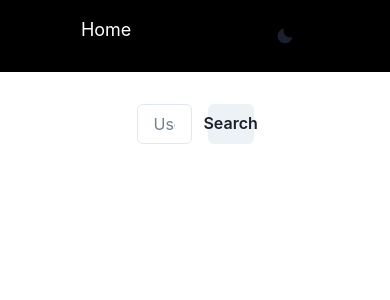
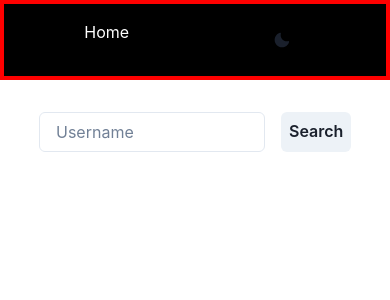
Before and after one commit to gkomsai/Github-user-search, a React (Create React App) app: page / in a window 390 px wide. Shown: the top 300 px of the page. Built offline with nearby package versions, Linux system fonts and the light colour scheme.

Commit message:
Home page made responsive

```diff
--- a/src/App.css
+++ b/src/App.css
@@ -1,3 +1,10 @@
+*{
+  margin: 0;
+  padding: 0;
+  box-sizing: border-box;
+
+}
+
 .imgBox {
   overflow: hidden;
   display: flex;
--- a/src/App.js
+++ b/src/App.js
@@ -1,3 +1,4 @@
+import { Box } from "@chakra-ui/react";
 import "./App.css";
 import Navbar from "./components/Navbar";
 import AllRoutes from "./routes/AllRoutes.jsx";
@@ -5,10 +6,10 @@ import AllRoutes from "./routes/AllRoutes.jsx";
 
 function App() {
   return (
-    <div className="App">
+    <Box w="100%">
       <Navbar />
       <AllRoutes />
-    </div>
+    </Box>
   );
 }
 
--- /dev/null
+++ b/src/components/Error.jsx
@@ -0,0 +1,12 @@
+import { Container, Image } from '@chakra-ui/react'
+import React from 'react'
+
+const Error = () => {
+  return (
+    <Container maxW={"40%"} m="2rem auto">
+    <Image src="images/loading.gif" />
+</Container>
+  )
+}
+
+export default Error
--- /dev/null
+++ b/src/components/Loading.jsx
@@ -0,0 +1,17 @@
+import { CircularProgress, Container } from "@chakra-ui/react";
+import React from "react";
+
+const Loading = () => {
+  return (
+    <Container maxW={"40%"} m="2rem auto">
+      <CircularProgress
+        isIndeterminate
+        color="green.300"
+        value={50}
+        size="120px"
+      />
+    </Container>
+  );
+};
+
+export default Loading;
--- a/src/components/Navbar.jsx
+++ b/src/components/Navbar.jsx
@@ -6,12 +6,15 @@ import { MoonIcon, SunIcon } from "@chakra-ui/icons";
 const Navbar = () => {
   const { colorMode, toggleColorMode } = useColorMode();
   return (
-    <Flex
-      padding={4}
-      fontSize="large"
+    <Box
+      display={"flex"}
       color={"white"}
       bg="black"
       justifyContent={"space-around"}
+      w="100vw"
+      padding={4}
+      m="auto"
+      border={"4px solid red"}
     >
       <Box>
         {" "}
@@ -22,7 +25,7 @@ const Navbar = () => {
           {colorMode === "light" ? <MoonIcon /> : <SunIcon />}
         </Button>
       </Box>
-    </Flex>
+    </Box>
   );
 };
 
--- a/src/components/RepoComponent.jsx
+++ b/src/components/RepoComponent.jsx
@@ -28,12 +28,10 @@ const RepoComponent = ({
           minHeight="200px"
           minW={"500px"}
         >
-          <Avatar   size="lg" name={login} src={avatar_url} />
+          <Avatar size="lg" name={login} src={avatar_url} />
           <Flex direction={"column"} gap="4" justifyContent="flex-start">
-            <Text fontWeight="bold">
-              {name}
-            </Text>
-            <Text>{description}</Text>
+            <Text fontWeight="bold">{name}</Text>
+            <Text noOfLines={4} >{description}</Text>
           </Flex>
         </Flex>
       </Link>
--- a/src/components/SingleRepoDetails.jsx
+++ b/src/components/SingleRepoDetails.jsx
@@ -6,7 +6,6 @@ const SingleRepoDetails = () => {
   const singleRepoData = getItemFromLocal("singleRepo");
   const {
     owner: { avatar_url },
-    created_at,
     name,
     topics,
     full_name,
--- a/src/index.css
+++ /dev/null
@@ -1,13 +0,0 @@
-body {
-  margin: 0;
-  font-family: -apple-system, BlinkMacSystemFont, 'Segoe UI', 'Roboto', 'Oxygen',
-    'Ubuntu', 'Cantarell', 'Fira Sans', 'Droid Sans', 'Helvetica Neue',
-    sans-serif;
-  -webkit-font-smoothing: antialiased;
-  -moz-osx-font-smoothing: grayscale;
-}
-
-code {
-  font-family: source-code-pro, Menlo, Monaco, Consolas, 'Courier New',
-    monospace;
-}
--- a/src/index.js
+++ b/src/index.js
@@ -1,6 +1,5 @@
 import React from "react";
 import ReactDOM from "react-dom/client";
-import "./index.css";
 import App from "./App";
 import reportWebVitals from "./reportWebVitals";
 import { ChakraProvider } from "@chakra-ui/react";
--- a/src/pages/Followers.jsx
+++ b/src/pages/Followers.jsx
@@ -1,4 +1,4 @@
-import { Heading, SimpleGrid } from "@chakra-ui/react";
+import { Box, Heading, SimpleGrid } from "@chakra-ui/react";
 import React from "react";
 import { useSelector } from "react-redux";
 import FollowersCard from "../components/FollowersCard";
@@ -8,14 +8,14 @@ const Followers = () => {
   const followersData = useSelector((store) => store.followersData);
 
   return (
-    <>
+    <Box>
         <Heading m="1rem" textAlign={"center"}>Followers</Heading>
       <SimpleGrid columns={[1, 2, 3]} >
         {followersData?.map((el) => (
           <FollowersCard key={el.id} data={el} />
         ))}
       </SimpleGrid>
-    </>
+    </Box>
   );
 };
 
--- a/src/pages/Home.jsx
+++ b/src/pages/Home.jsx
@@ -5,12 +5,15 @@ import {
   CircularProgress,
   Flex,
   Input,
+  Show,
   SimpleGrid,
   Text,
 } from "@chakra-ui/react";
 import React, { useState } from "react";
 import { useDispatch, useSelector } from "react-redux";
 import { Link } from "react-router-dom";
+import Error from "../components/Error";
+import Loading from "../components/Loading";
 import RepoComponent from "../components/RepoComponent";
 import { clearResult, getUserData } from "../redux/action";
 
@@ -25,27 +28,23 @@ export const Home = () => {
   };
   const handleKeyPress = (event) => {
     if (event.key === "Enter") {
-      // console.log("enter press here! ");
       dispatch(getUserData(username));
+      setUsername("");
     }
   };
 
-  if (isLoading) {
-    return (
-      <CircularProgress
-        isIndeterminate
-        color="green.300"
-        value={50}
-        size="120px"
-      />
-    );
-  }
-  if (isError) {
-    return <Box>...error</Box>;
-  }
-  return (
-    <>
-      <Flex w="30%" gap={4} m="2rem auto">
+  return isLoading ? (
+    <Loading />
+  ) : isError ? (
+    <Error />
+  ) : (
+    <Box>
+      <Flex
+        width={["80%", "60%", "40%", "30%"]}
+        overflow={"hidden"}
+        gap={4}
+        m="2rem auto"
+      >
         <Input
           onKeyPress={handleKeyPress}
           onChange={(e) => {
@@ -59,12 +58,12 @@ export const Home = () => {
       </Flex>
       {repoData.length > 0 ? (
         <Flex
-          w={["80%", "60%"]}
-          gap={20}
+          w={["80%", "60%", "60%", "50%", "40%"]}
+          gap={[10, 10, 7, 10]}
           m="2rem auto"
           boxShadow={"dark-lg"}
           padding={4}
-          fontSize="large"
+          fontSize={{ base: "md" }}
           alignItems={"center"}
         >
           <Avatar
@@ -76,10 +75,16 @@ export const Home = () => {
           <Text color={"blue"} fontWeight="bold">
             {repoData[0]?.owner.login}
           </Text>
-          <Button bg="green" color={"white"}>
+          <Button
+            bg="green"
+            fontSize={{ base: "sm", md: "sm" }}
+            color={"white"}
+          >
             <Link to={"/followers"}>Followers </Link>{" "}
           </Button>
+          <Show above="md">
             <Button
+              fontSize={{ base: "sm", md: "md" }}
               bg="green"
               color={"white"}
               onClick={() => {
@@ -88,16 +93,17 @@ export const Home = () => {
             >
               Clear Results
             </Button>
+          </Show>
         </Flex>
       ) : null}
 
-      <SimpleGrid columns={[1, null, 2]} spacing="40px" m="4rem">
+      <SimpleGrid columns={[1, 1, 1, 2]} gap="3rem" m="4rem">
         {repoData.length > 0
           ? repoData.map((el) => (
               <RepoComponent key={el.id} {...el} singleRepoData={el} />
             ))
           : ""}
       </SimpleGrid>
-    </>
+    </Box>
   );
 };
```
Also changed, not shown: public/images/error.gif (added). Lines whose indentation alone changed are shown as unchanged.
